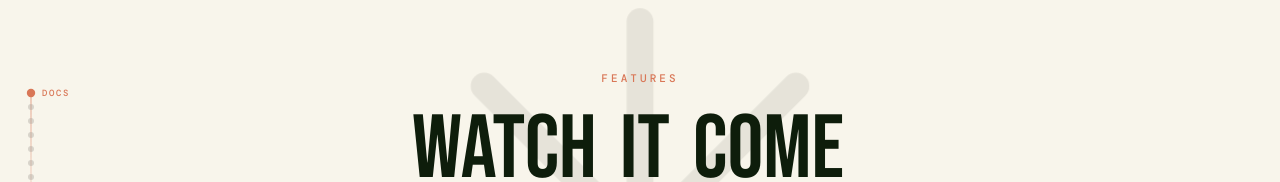
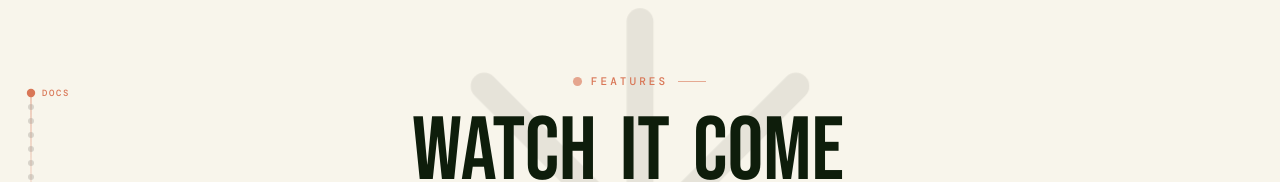
Before and after one commit to PRABHMANNAT/falconer-orchestra-landing-page, a Next.js app: page /features in a window 1280 px wide. Shown: the part 230-412 px from the top of the page. Built offline with nearby package versions, Linux system fonts and the light colour scheme.

Commit message:
Features intro: animated eyebrow with pulsing dot + drawing hairline

```diff
--- a/app/_components/features/Act1Convergence.tsx
+++ b/app/_components/features/Act1Convergence.tsx
@@ -244,12 +244,32 @@ function IntroSection() {
         <motion.p
           variants={introItem}
           style={{
+            display: "inline-flex", alignItems: "center", gap: 10,
             fontFamily: "var(--font-mono)", fontSize: 11,
             letterSpacing: "0.28em", textTransform: "uppercase",
             color: "var(--color-accent)", margin: "0 0 20px",
           }}
         >
+          <motion.span
+            aria-hidden="true"
+            style={{
+              width: 7, height: 7, borderRadius: "50%",
+              background: "var(--color-accent)", flexShrink: 0,
+            }}
+            animate={{ scale: [1, 1.4, 1], opacity: [1, 0.5, 1] }}
+            transition={{ duration: 1.8, repeat: Infinity, ease: "easeInOut" }}
+          />
           Features
+          <motion.span
+            aria-hidden="true"
+            style={{
+              width: 28, height: 1,
+              background: "var(--color-accent)", transformOrigin: "left center",
+            }}
+            initial={{ scaleX: 0, opacity: 0 }}
+            animate={{ scaleX: 1, opacity: 0.6 }}
+            transition={{ duration: 0.7, ease: E, delay: 0.5 }}
+          />
         </motion.p>
 
         <motion.h1
```
